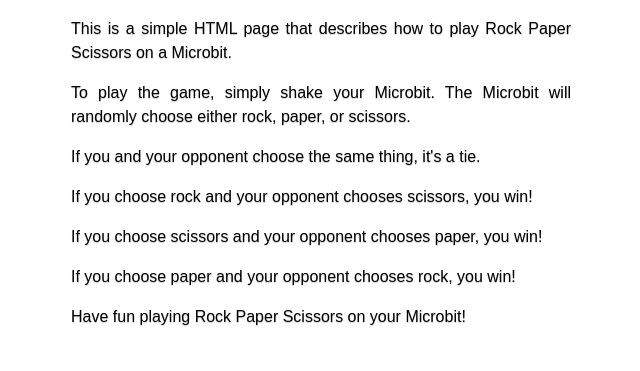
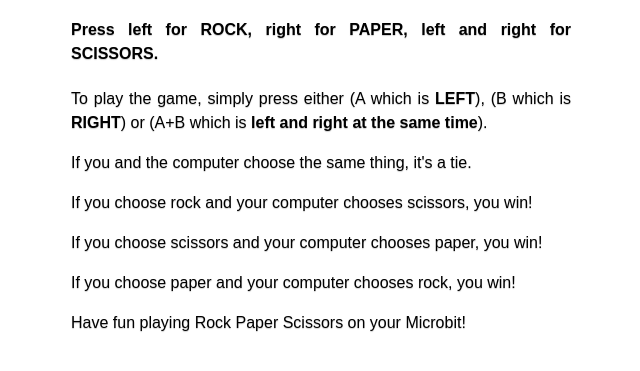
Before and after one commit to joshuangdev/open-evening-STC, a plain HTML site: page microbit.html in a window 1280 px wide. Shown: the part 51-422 px from the top of the page, without its empty margins (319-959 px from the left). Drawn offline with Linux system fonts and the light colour scheme.

Commit message:
Update microbit.html

```diff
--- a/microbit.html
+++ b/microbit.html
@@ -48,29 +48,28 @@
     <div class="description">
         <h2 class="title">Rock Paper Scissors on Microbit</h2>
 
+        <h4 class="instructions">
+            Press left for <strong>ROCK</strong>, right for <strong>PAPER</strong>, left and right for <strong>SCISSORS</strong>.
+        </h4>
+
         <p class="instructions">
-            This is a simple HTML page that describes how to play Rock Paper Scissors on a Microbit.
+            To play the game, simply press either (A which is <strong>LEFT</strong>), (B which is <strong>RIGHT</strong>) or (A+B which is <strong>left and right at the same time</strong>).
         </p>
 
         <p class="instructions">
-            To play the game, simply shake your Microbit. The Microbit will randomly choose either rock, paper, or
-            scissors.
+            If you and the computer choose the same thing, it's a tie.
         </p>
 
         <p class="instructions">
-            If you and your opponent choose the same thing, it's a tie.
+            If you choose rock and your computer chooses scissors, you win!
         </p>
 
         <p class="instructions">
-            If you choose rock and your opponent chooses scissors, you win!
+            If you choose scissors and your computer chooses paper, you win!
         </p>
 
         <p class="instructions">
-            If you choose scissors and your opponent chooses paper, you win!
-        </p>
-
-        <p class="instructions">
-            If you choose paper and your opponent chooses rock, you win!
+            If you choose paper and your computer chooses rock, you win!
         </p>
 
         <p class="instructions">
```
